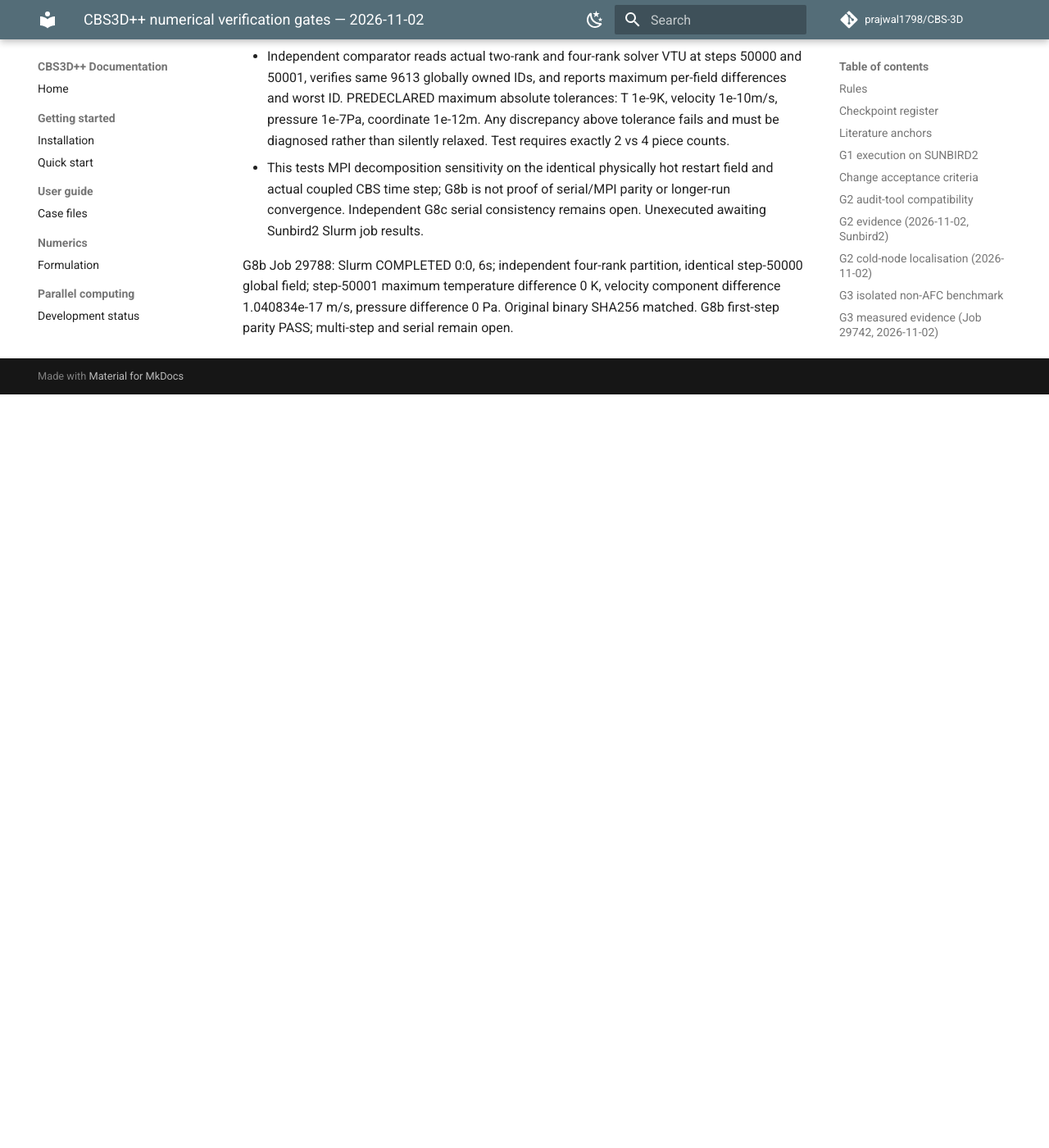
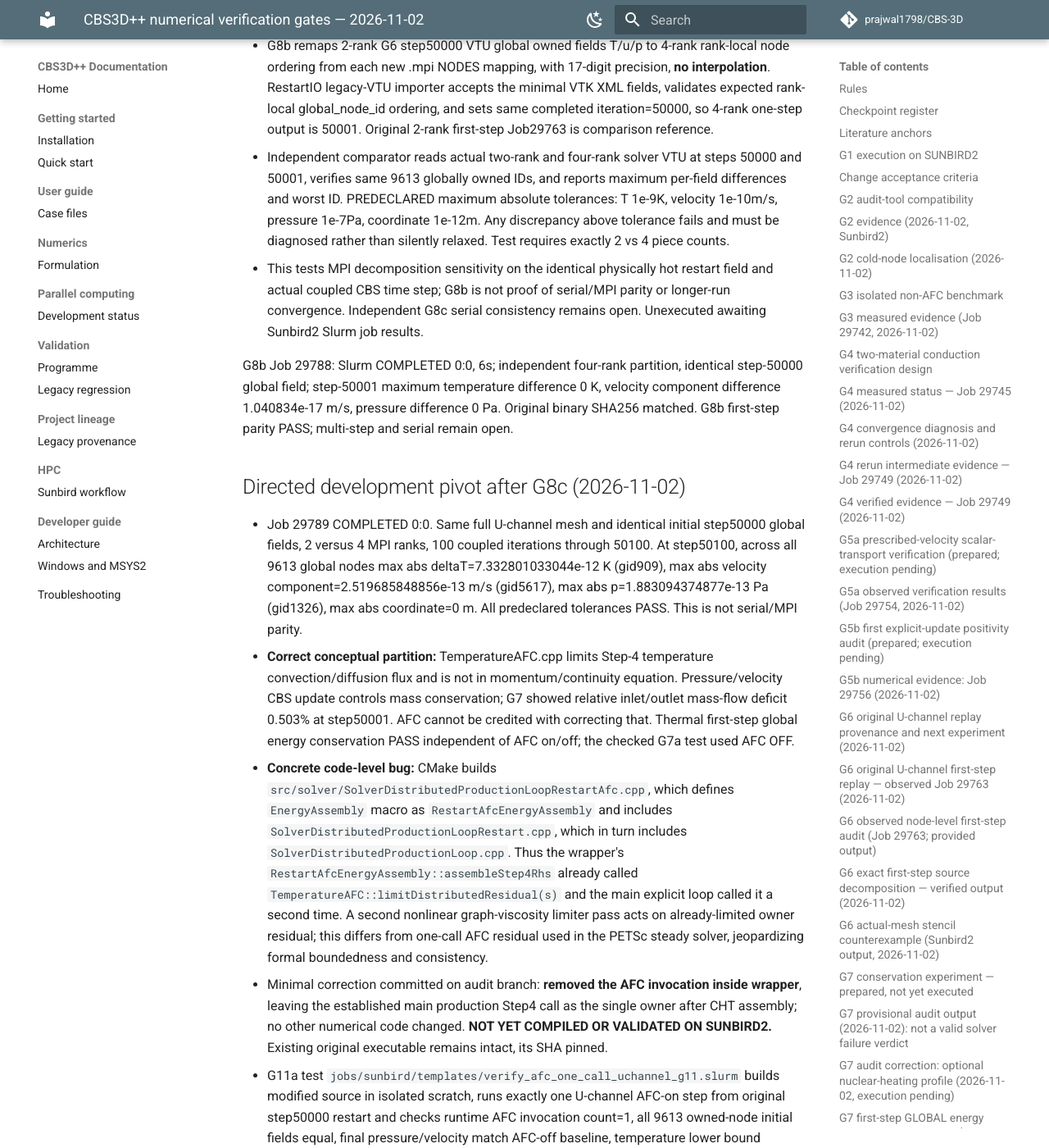
Before and after one commit to prajwal1798/CBS-3D, an MkDocs documentation site: the page built from docs/verification/CBS3D_NUMERICAL_VERIFICATION_GATES.md, in a window 1280 px wide and 1400 px high, scrolled down 20689 px. Shown: the whole window at 82% size. Built offline with MkDocs 1.6.1 and Material for MkDocs 9.7.7, drawn with Linux system fonts in a browser that asks for light colours; comment, search, counter and statistics services are not loaded; before the commit the page ends 21170 px from its top, so only the background shows below that; some of the changed text lies outside the part shown.

Commit message:
docs: record G8c pass and pivot to fixing double thermal AFC and benchmarking existing implicit CHT

```diff
--- a/docs/verification/CBS3D_NUMERICAL_VERIFICATION_GATES.md
+++ b/docs/verification/CBS3D_NUMERICAL_VERIFICATION_GATES.md
@@ -23,11 +23,11 @@
 | G5 | Prescribed-flow scalar transport | Uniform T, analytical convection-diffusion and manufactured solutions | G5a PASS (29754): 3-grid steady Pe=3, bound-preserving exact solution; G5b implementation PASS (29756): production mass/RHS/matrix/first-step consistency, but unlimited update fails DMP on synthetic meshes; full coupled/transient MMS pending |
 | G6 | Discrete positivity / DMP | Inspect assembled update matrix and *first* bound violation | CONFIRMED non-DMP on actual U-channel: Job 29763 node 5707 has 5 negative neighbour links (total -0.310272 K) vs 8 positive links (+0.211759 K); first-step undershoot -0.098513 K reproduced to ~3e-15 K. Galerkin advection dominates negative links. |
 | G7 | Integrated energy and mass | Sources + boundary heat = advection + storage within stated tolerance | G7a PASS: actual U-channel first-step (50000→50001) thermal balance 2.37e-11 W abs / 3.17e-13 relative after including nuclear Q=16.246255 W. Max unconstrained nodal discrepancy 5.60e-12 W. Net mass imbalance 0.503%; long-run steady energy/mass validation outstanding. |
-| G8 | Serial/MPI and restart parity | Independent solutions agree at declared tolerances | G8a PASS (29786); G8b PASS (29788: 2-vs-4 ranks, 9613 nodes, max velocity difference 1.04e-17 m/s, T and p exact). G8c 100-step rank parity prepared, pending; serial comparison pending. |
+| G8 | Serial/MPI and restart parity | Independent solutions agree at declared tolerances | G8a PASS (29786); G8b PASS (29788) one-step 2-vs-4 ranks; G8c PASS (29789) 100-step 2-vs-4 ranks max dT 7.33e-12 K, du 2.52e-13 m/s, dp 1.88e-13 Pa; serial comparison pending. |
 | G9 | Time/iteration convergence | Stationary residual, dt-variation and stopping robustness | Pending |
 | G10 | Grid convergence of quantities of interest | Tmax, interface flux, wall gradient and outlet enthalpy | Pending |
-| G11 | Additional stabilisation only if needed | Isolated failure, specific literature choice, accuracy + bounds verified | Deferred |
-| G12 | Implicit acceleration only after verification | Same discrete result, lower runtime, robust nonlinear residual | Deferred |
+| G11 | Additional stabilisation only if needed | Isolated failure, specific literature choice, accuracy + bounds verified | AFC is THERMAL only. Double-AFC production invocation found via restart wrapper plus production loop and corrected on audit branch (unbuilt); G11a isolated one-step AFC bounds/effectiveness check prepared, pending. |
+| G12 | Implicit acceleration only after verification | Same discrete result, lower runtime, robust nonlinear residual | PETSc SteadyEnergySolver.cpp already has frozen-flow implicit CHT (GMRES+ASM/ILU, optional nonlinear AFC defect correction); G12a isolated U-channel benchmark prepared; results pending, fully coupled implicit flow not implemented. |
 
 ## Literature anchors
 
@@ -291,3 +291,12 @@
 
 
 G8b Job 29788: Slurm COMPLETED 0:0, 6s; independent four-rank partition, identical step-50000 global field; step-50001 maximum temperature difference 0 K, velocity component difference 1.040834e-17 m/s, pressure difference 0 Pa. Original binary SHA256 matched. G8b first-step parity PASS; multi-step and serial remain open.
+## Directed development pivot after G8c (2026-11-02)
+
+- Job 29789 COMPLETED 0:0. Same full U-channel mesh and identical initial step50000 global fields, 2 versus 4 MPI ranks, 100 coupled iterations through 50100. At step50100, across all 9613 global nodes max abs deltaT=7.332801033044e-12 K (gid909), max abs velocity component=2.519685848856e-13 m/s (gid5617), max abs p=1.883094374877e-13 Pa (gid1326), max abs coordinate=0 m. All predeclared tolerances PASS. This is not serial/MPI parity.
+- **Correct conceptual partition:** TemperatureAFC.cpp limits Step-4 temperature convection/diffusion flux and is not in momentum/continuity equation. Pressure/velocity CBS update controls mass conservation; G7 showed relative inlet/outlet mass-flow deficit 0.503% at step50001. AFC cannot be credited with correcting that. Thermal first-step global energy conservation PASS independent of AFC on/off; the checked G7a test used AFC OFF.
+- **Concrete code-level bug:** CMake builds `src/solver/SolverDistributedProductionLoopRestartAfc.cpp`, which defines `EnergyAssembly` macro as `RestartAfcEnergyAssembly` and includes `SolverDistributedProductionLoopRestart.cpp`, which in turn includes `SolverDistributedProductionLoop.cpp`. Thus the wrapper's `RestartAfcEnergyAssembly::assembleStep4Rhs` already called `TemperatureAFC::limitDistributedResidual(s)` and the main explicit loop called it a second time. A second nonlinear graph-viscosity limiter pass acts on already-limited owner residual; this differs from one-call AFC residual used in the PETSc steady solver, jeopardizing formal boundedness and consistency.
+- Minimal correction committed on audit branch: **removed the AFC invocation inside wrapper**, leaving the established main production Step4 call as the single owner after CHT assembly; no other numerical code changed. **NOT YET COMPILED OR VALIDATED ON SUNBIRD2.** Existing original executable remains intact, its SHA pinned.
+- G11a test `jobs/sunbird/templates/verify_afc_one_call_uchannel_g11.slurm` builds modified source in isolated scratch, runs exactly one U-channel AFC-on step from original step50000 restart and checks runtime AFC invocation count=1, all 9613 owned-node initial fields equal, final pressure/velocity match AFC-off baseline, temperature lower bound >=298.15K. Independent comparator `tools/audit_afc_uchannel_first_step_g11.py`. If run fails, keep outcome visible; do not automatically change AFC settings or assert its effectiveness.
+- **Existing implicit implementation:** `src/solver/SteadyEnergySolver.cpp` solves `-M T=c+q` at fixed velocity with PETSc GMRES+ASM/ILU(1) by default. With AFC=1 it solves the *single-call* nonlinear bounded residual via defect correction and line search, fixed low-order preconditioning matrix, optional Anderson acceleration. `CBS3D_STEADY_ENERGY=1` enters solver instead of coupled iterations. This is a **steady frozen-velocity CHT solve**, not a fully coupled implicit pressure/momentum/thermal nonlinear system.
+- G12a benchmark `jobs/sunbird/templates/benchmark_implicit_cht_uchannel_g12.slurm`: isolated MPI rebuild, same hot U-channel step50000 restart, runs both AFC=0 and AFC=1 implicit steady frozen-flow PETSc solves, records KSP counts, nonlinear defects, T range and PETSc solver seconds. **UNEXECUTED.** Must assess convergence, conservation, boundedness and acceleration vs valid equivalent explicit steady criterion. Do not claim it is faster until those metrics are measured.
```
